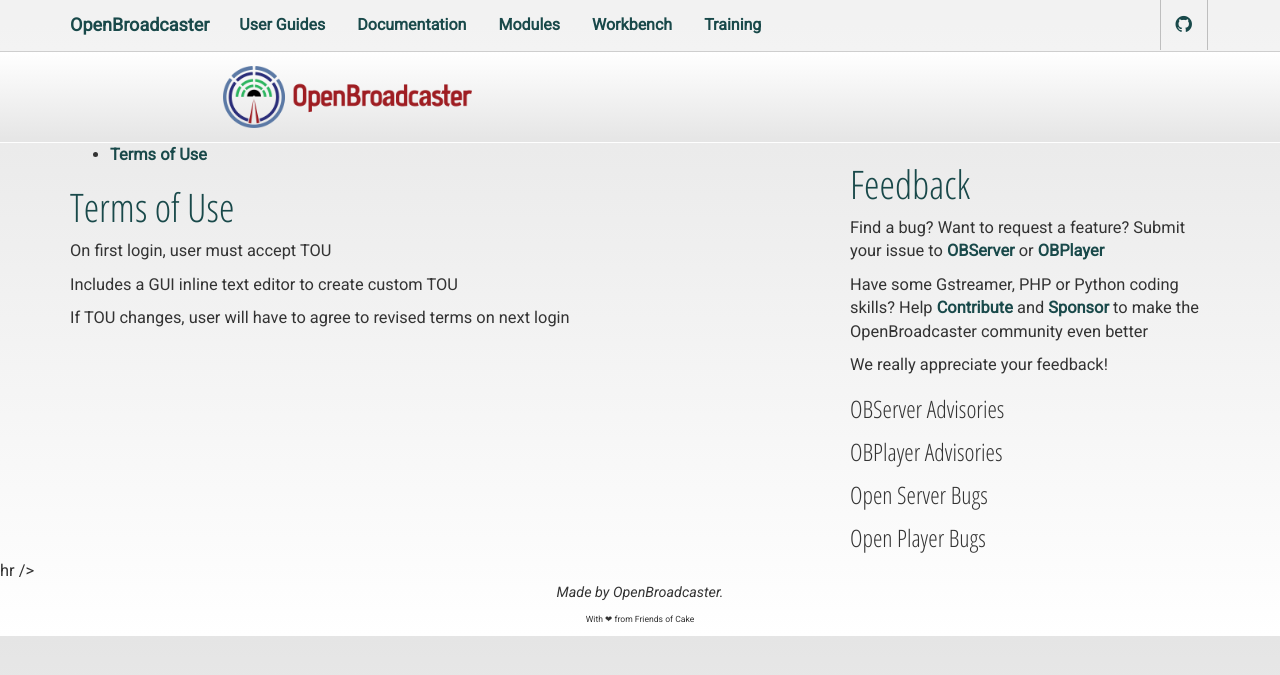
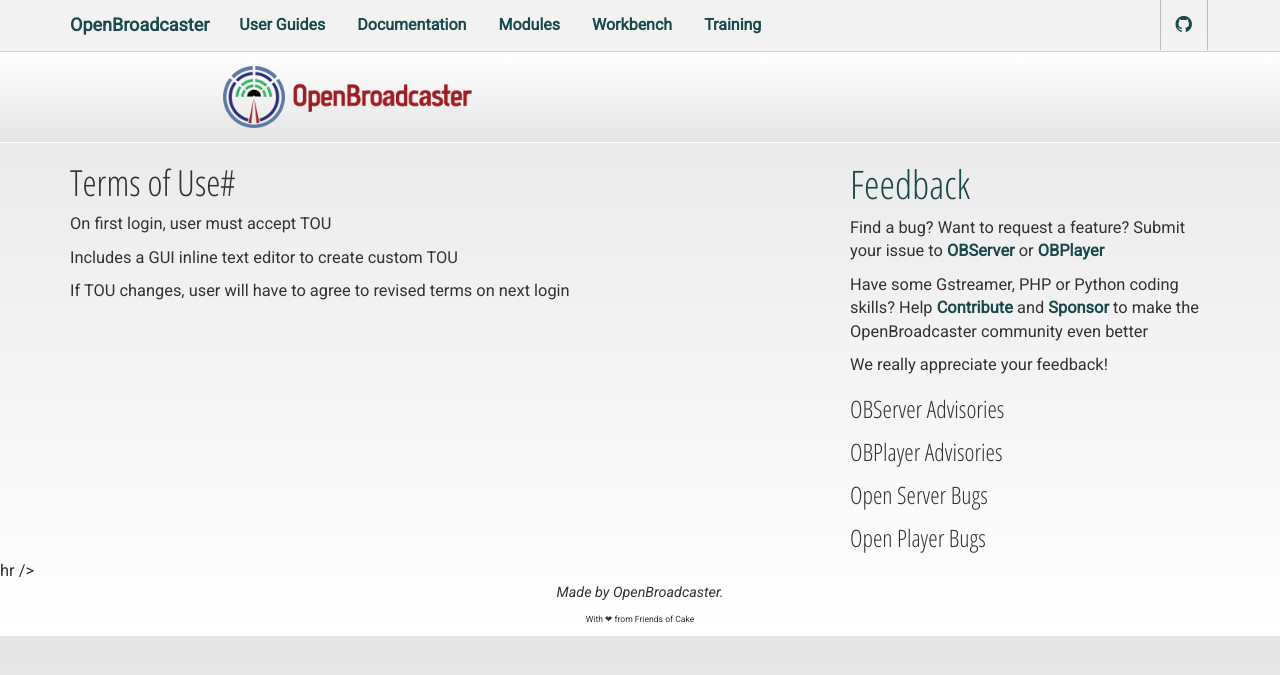
Before and after one commit to openbroadcaster/terms-of-use, a Jekyll site: the page built from index.md, in a window 1280 px wide. Shown: the top 675 px of the page. Built offline with Jekyll 4.4.1, drawn with Linux system fonts in a browser that asks for light colours.

Commit message:
Update index.md

```diff
--- a/index.md
+++ b/index.md
@@ -2,15 +2,15 @@
 layout: default
 title: index
 ---
+
+# Terms of Use#
+{:.no_toc}
 
 * TOC
 {:toc}
 
 <a name="dashboard"></a>
 
-## Terms of Use
-{:toc}
-
 On first login, user must accept TOU
 
 Includes a GUI inline text editor to create custom TOU
```
